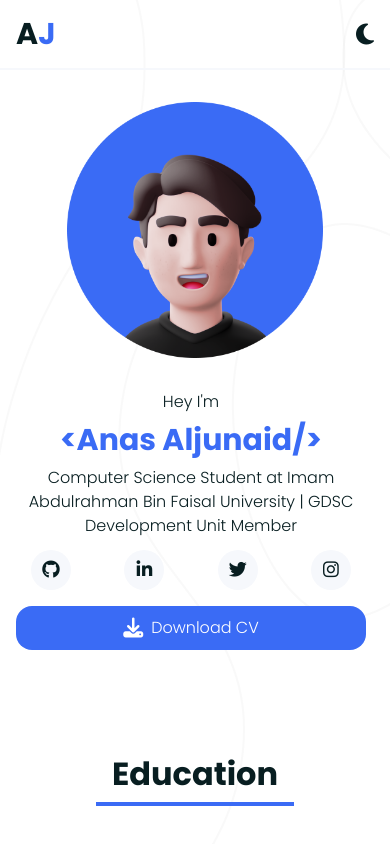
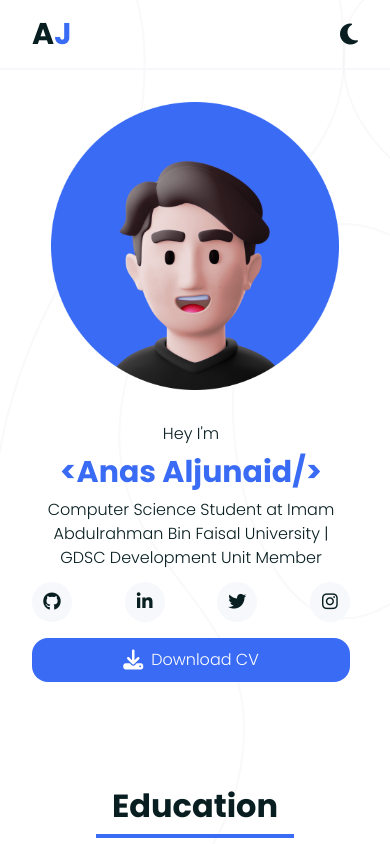
Before and after one commit to AnasAljunaid/My-Portfolio-Tailwind, a website: page index.html in a window 390 px wide. Shown: the top 844 px of the page. Drawn offline with nearby package versions, Linux system fonts and the light colour scheme.

Commit message:
Added more padding

```diff
--- a/index.html
+++ b/index.html
@@ -63,9 +63,7 @@
     <header
       class="border-b-2 border-b-secondary-bg-light py-3 dark:border-b-secondary-bg-dark"
     >
-      <div
-        class="flex items-center justify-between px-4 py-1 sm:px-6 lg:container"
-      >
+      <div class="flex items-center justify-between px-8 py-1 lg:container">
         <!-- Logo -->
         <div class="flex-1 select-none text-3xl font-bold">
           A<span class="text-main-color">J</span>
@@ -97,12 +95,12 @@
     <!-- Home Page Start -->
     <section id="Home">
       <div
-        class="flex-row-reverse items-center justify-between px-4 sm:px-6 md:flex md:h-5/6 md:py-28 lg:container"
+        class="flex-row-reverse items-center justify-between px-8 md:flex md:h-5/6 md:py-28 lg:container"
       >
         <!-- Hero Image -->
         <div class="flex-1" data-aos="zoom-in" data-aos-duration="1200">
           <img
-            class="md:max-w-96 mx-auto my-8 w-64 select-none md:my-0 md:ml-auto md:mr-0 md:w-[22rem] lg:w-96"
+            class="md:max-w-96 mx-auto my-8 w-72 select-none md:my-0 md:ml-auto md:mr-0 md:w-[22rem] lg:w-96"
             src="./src/images/Anas-Aljunaid.png"
             alt=""
           />
@@ -170,7 +168,7 @@
 
     <!-- Start Education Section -->
     <section id="Education" class="mt-24">
-      <div class="px-4 sm:px-6 lg:container">
+      <div class="px-8 lg:container">
         <!-- Education Title -->
         <div data-aos="fade-down" data-aos-duration="1000">
           <h2
@@ -219,7 +217,7 @@
     <!-- End Education Section -->
 
     <!-- Start Skills Section -->
-    <section id="Skills" class="mt-24 px-4 sm:px-6 lg:container">
+    <section id="Skills" class="mt-24 px-8 lg:container">
       <!-- Skills Title -->
       <div data-aos="fade-down" data-aos-duration="1000">
         <h2
@@ -357,7 +355,7 @@
     <!-- Start Footer Section -->
     <footer
       id="Contact-me"
-      class="border-t border-t-secondary-bg-light p-8 text-center dark:border-t-secondary-bg-dark sm:px-6 lg:container"
+      class="border-t border-t-secondary-bg-light p-8 px-8 text-center dark:border-t-secondary-bg-dark lg:container"
       data-aos="fade-down"
       data-aos-duration="1200"
     >
--- a/tailwind.config.js
+++ b/tailwind.config.js
@@ -41,7 +41,7 @@ module.exports = {
     },
 
     screens: {
-      sm: "600px",
+      sm: "620px",
       md: "768px",
       lg: "1110px",
     },
```
Also changed, not shown: dist/output.css.
